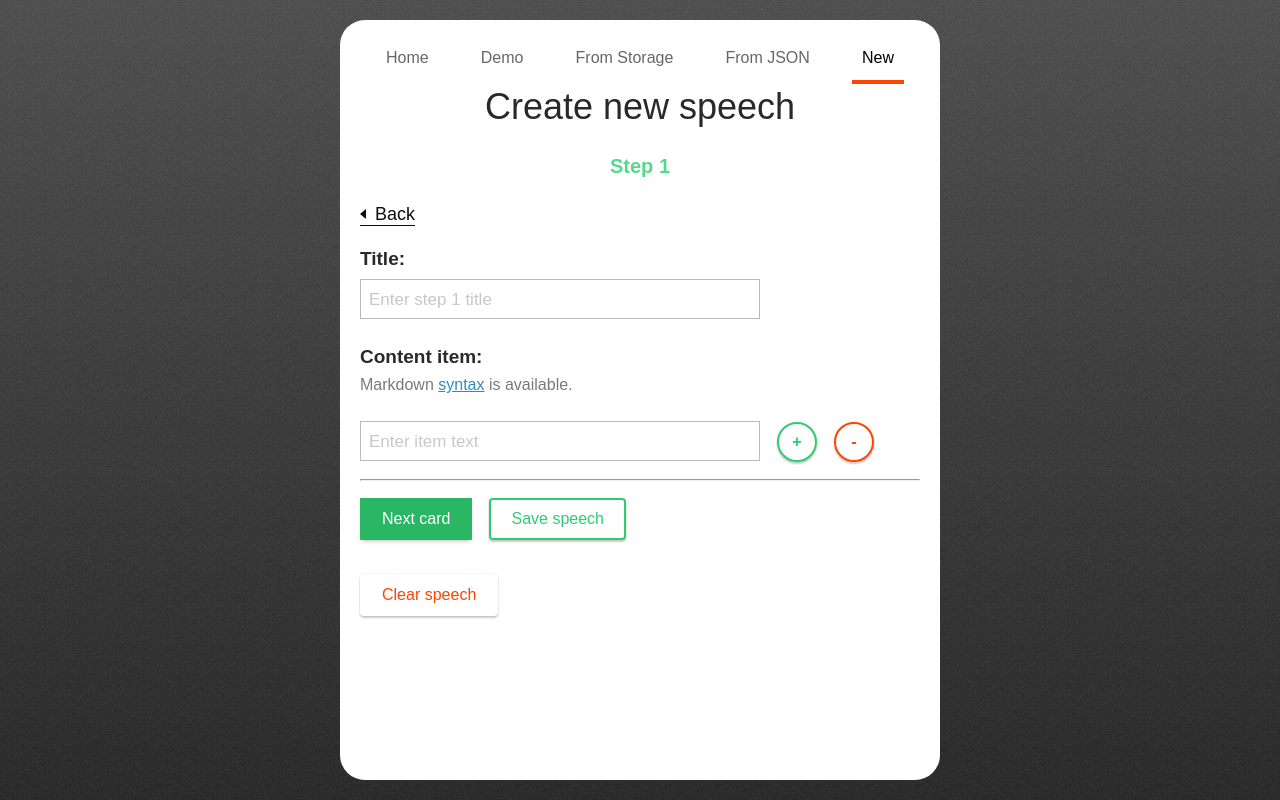
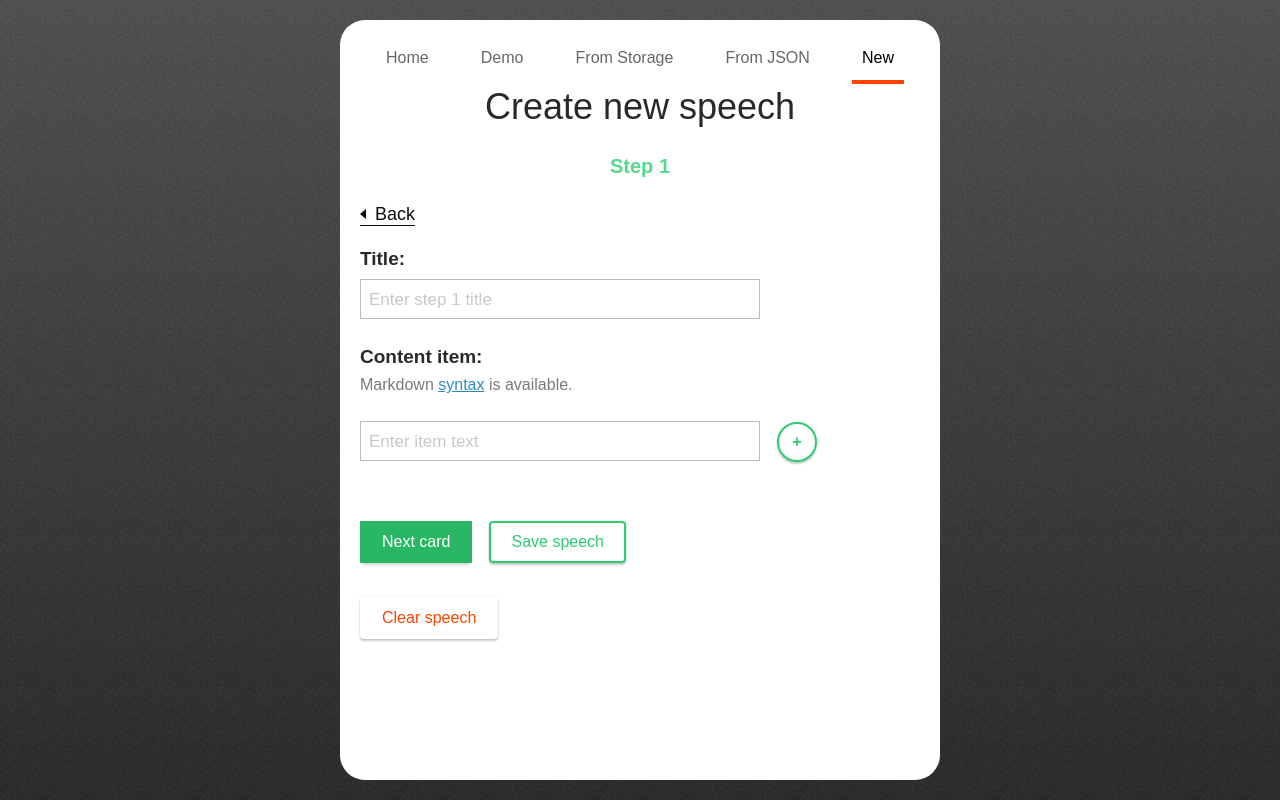
Before and after one commit to SW999/speech-cards, a React (Vite) app: page /#/new in a window 1280 px wide. Both pictures are taken after a click on the button "Next card". Built offline with nearby package versions, Linux system fonts and the light colour scheme; a web font is replaced by a local one.

Commit message:
Fix render of Add/Remove button

```diff
--- a/src/components/NewSpeech/ContentItem.tsx
+++ b/src/components/NewSpeech/ContentItem.tsx
@@ -9,6 +9,7 @@ type AddRemoveContentItemProps = {
   ) => void;
   itemCount: number;
   itemText: string;
+  isLastItem: boolean;
   onAdd: (step: number, itemNumber: number) => void;
   onRemove: (step: number, itemNumber: number) => void;
   step: number;
@@ -18,6 +19,7 @@ export const ContentItem: FunctionComponent<AddRemoveContentItemProps> = ({
   handleChangeContent,
   itemCount,
   itemText,
+  isLastItem,
   onAdd,
   onRemove,
   step,
@@ -57,20 +59,26 @@ export const ContentItem: FunctionComponent<AddRemoveContentItemProps> = ({
         spellCheck={false}
         value={itemText}
       />
+      {isLastItem && (
         <button
           className="btn btn-green-outlined btn-bold btn-rounded"
+          onClick={onAddContentItem}
+          title="Add new"
           type="button"
-        onClick={onAddContentItem}
         >
           +
         </button>
+      )}
+      {itemCount > 0 && (
         <button
           className="btn btn-orange-outlined btn-bold btn-rounded"
+          onClick={onRemoveContentItem}
+          title="Remove item"
           type="button"
-        onClick={onRemoveContentItem}
         >
           -
         </button>
+      )}
     </div>
   );
 };
--- a/src/components/NewSpeech/MainStep.tsx
+++ b/src/components/NewSpeech/MainStep.tsx
@@ -34,12 +34,13 @@ export const MainStep: FunctionComponent<MainStepProps> = ({
       content.map((val, idx) => (
         <ContentItem
           key={`step-${step}-${idx}`}
-          step={step}
           handleChangeContent={changeStepContent}
+          isLastItem={idx === content.length - 1}
           itemCount={idx}
           itemText={val}
           onAdd={onAddContentItem}
           onRemove={onRemoveContentItem}
+          step={step}
         />
       ))
     );
--- a/src/components/NewSpeech/MasterForm.tsx
+++ b/src/components/NewSpeech/MasterForm.tsx
@@ -92,7 +92,6 @@ export const MasterForm: FunctionComponent = () => {
         </>
       )}
       {state.step < 1 && <FirstStep name={state.name} handleChange={addName} />}
-      <hr />
       <div className="form-group">
         <button className="btn btn-green" type="button" onClick={nextStep}>
           Next card
```
Also changed, not shown: 1 other file (tests, documents, lock files or other folders). Lines whose indentation alone changed are shown as unchanged.
